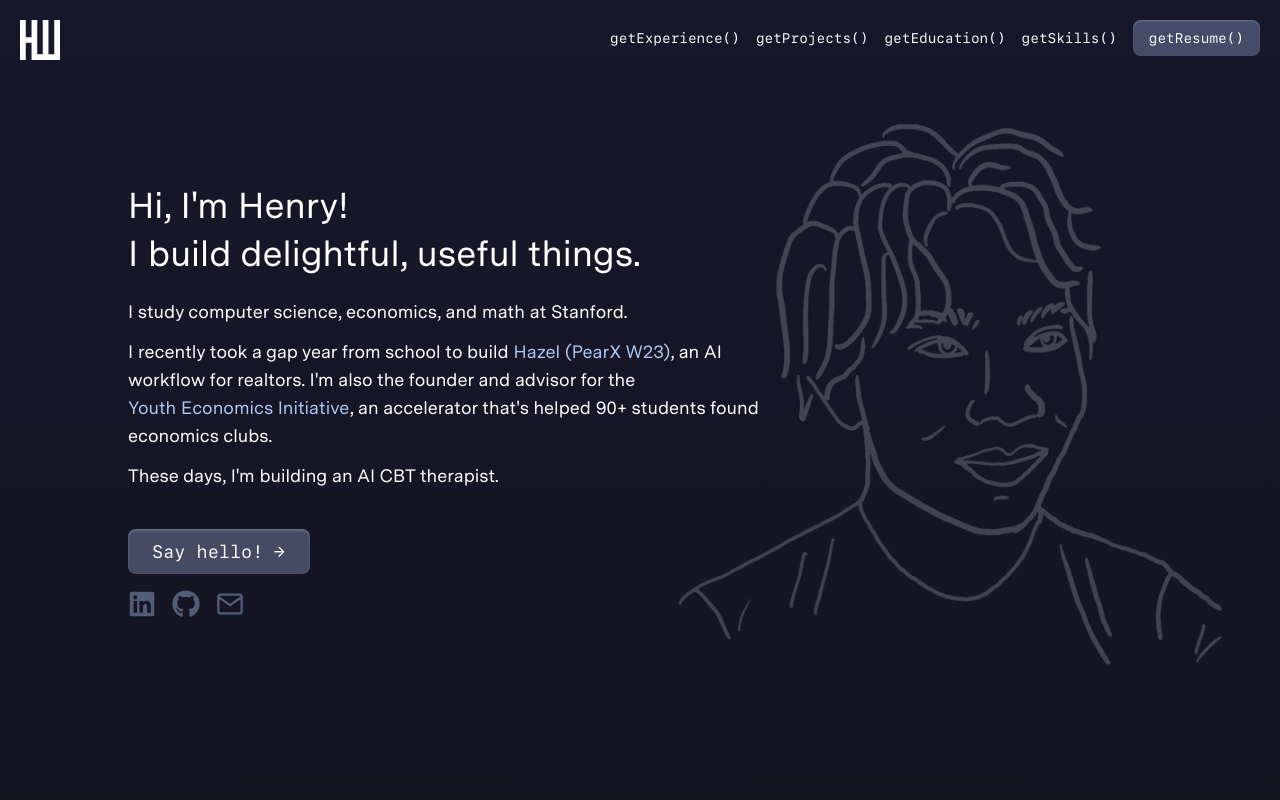
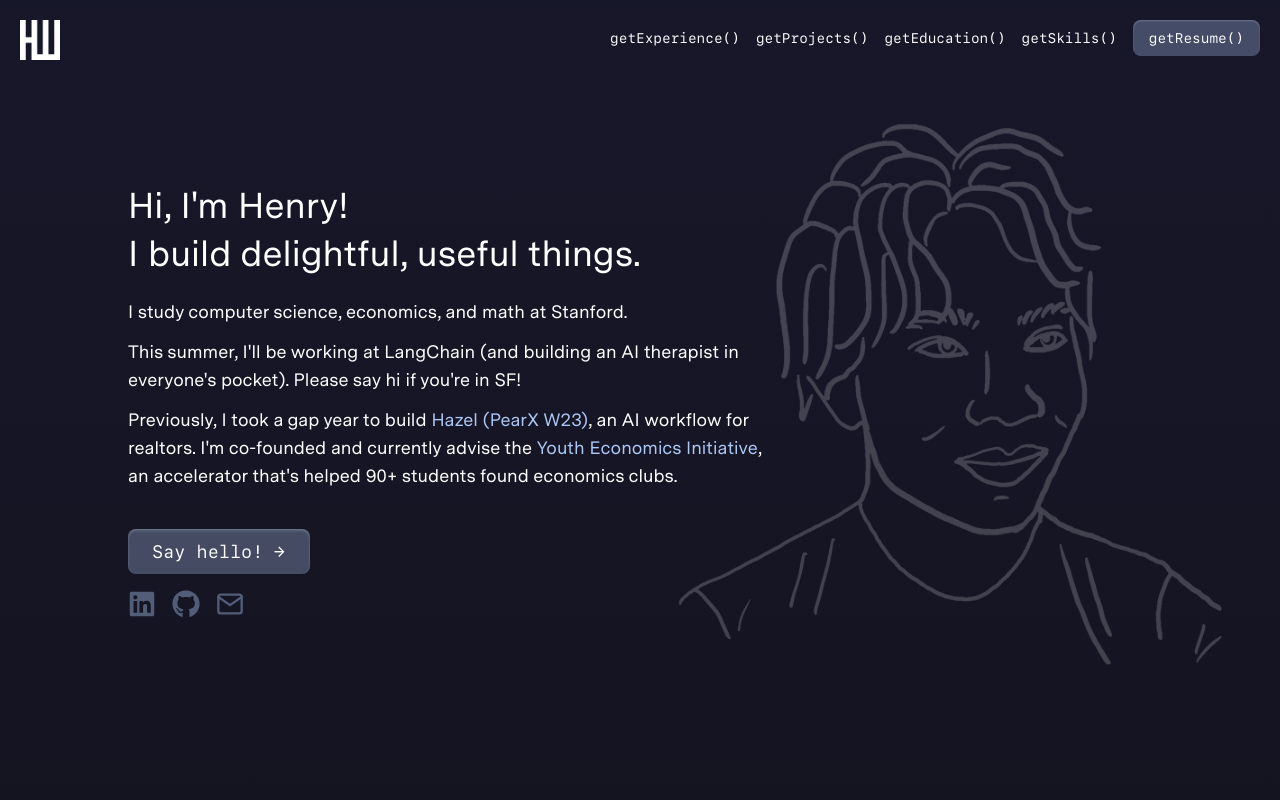
Before and after one commit to henryweng03/personal-site, a React (Create React App) app: page / in a window 1280 px wide. Shown: the top 800 px of the page. Built offline with nearby package versions, Linux system fonts and the light colour scheme.

Commit message:
Updated subheader

```diff
--- a/src/sections/hero.js
+++ b/src/sections/hero.js
@@ -29,8 +29,13 @@ const Hero = () => {
             </div>
             <div className="flex mt-3 mx-6 sm:mx-0">
               <p>
-                {" "}
-                I recently took a gap year from school to build{" "}
+                This summer, I'll be working at LangChain (and building an AI
+                therapist in everyone's pocket). Please say hi if you're in SF!
+              </p>
+            </div>
+            <div className="flex mt-3 mx-6 sm:mx-0">
+              <p>
+                Previously, I took a gap year to build{" "}
                 <HoverLink
                   linkText={"Hazel"}
                   linkAddress={
@@ -42,8 +47,8 @@ const Hero = () => {
                   linkText={"(PearX W23)"}
                   linkAddress={"https://www.pear.vc/pearx/"}
                 />
-                , an AI workflow for realtors. I'm also the founder and advisor
-                for the{" "}
+                , an AI workflow for realtors. I'm co-founded and currently
+                advise the{" "}
                 <HoverLink
                   linkText={"Youth Economics Initiative"}
                   linkAddress={"https://www.theyei.org"}
@@ -52,11 +57,7 @@ const Hero = () => {
                 clubs.
               </p>
             </div>
-            <div className="flex mt-3 mx-6 sm:mx-0">
-              <p>
-                These days, I'm building an AI CBT therapist.
-              </p>
-            </div>
+
             <div className="mt-6 sm:mt-12 space-x-4 flex justify-center sm:justify-start">
               <HoverTagWrapper hoverText={"hweng [at] stanford [dot] edu"}>
                 <a className="button" href="mailto: hweng@stanford.edu">
```
